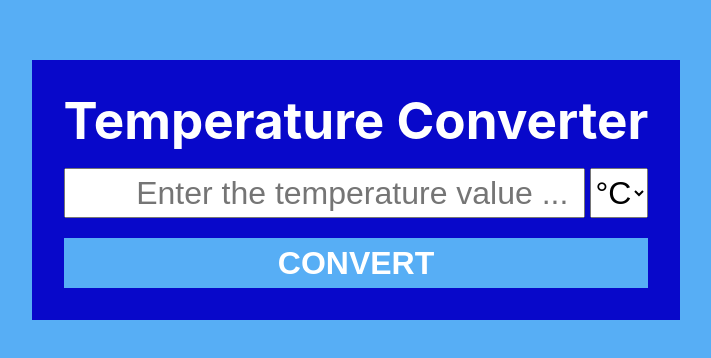
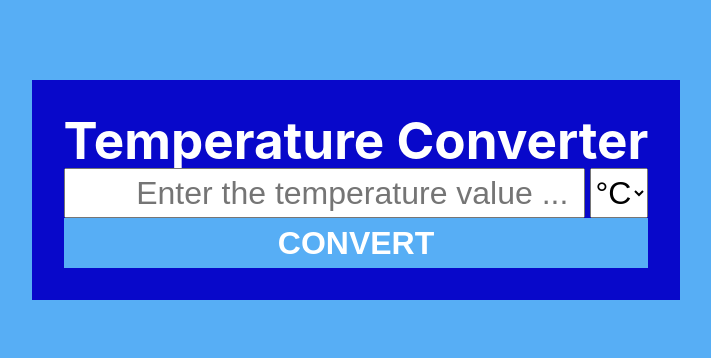
Before and after one commit to jatempa/temperature-converter, a Vue app in the folder client/: page / in a window 1280 px wide. Shown: the part 210-568 px from the top of the page, without its empty margins (284-995 px from the left). Built offline with nearby package versions, Linux system fonts and the light colour scheme.

Commit message:
Remove 'margin' property

```diff
--- a/client/src/App.vue
+++ b/client/src/App.vue
@@ -53,7 +53,6 @@ const formattedResult = computed(() => {
 
 <style scoped>
 #inputs-container {
-  margin: 1.25em 0px;
   height: 50px;
   display: flex;
   justify-content: center;
```
